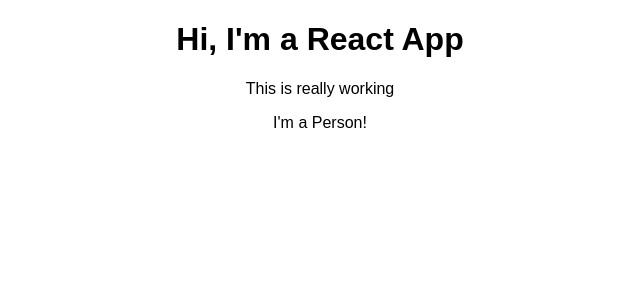
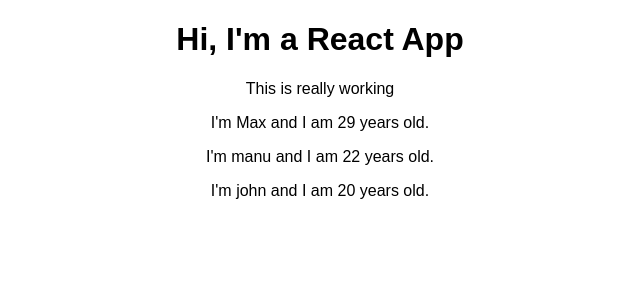
Before and after one commit to motty93/React, a React (Create React App) app in the folder react-complete-guide/: page / in a window 1280 px wide. Shown: the top 300 px of the page, without its empty margins (320-960 px from the left). Built offline with nearby package versions, Linux system fonts and the light colour scheme.

Commit message:
add: Person props

```diff
--- a/react-complete-guide/src/App.js
+++ b/react-complete-guide/src/App.js
@@ -8,7 +8,9 @@
       <div className="App">
         <h1>Hi, I'm a React App</h1>
         <p>This is really working</p>
-        <Person />
+        <Person name="Max" age="29" />
+        <Person name="manu" age="22" />
+        <Person name="john" age="20" />
       </div>
     );
     // return React.createElement('div', {className: 'App'}, React.createElement('h1', null, 'Him I\'m a React App');
--- a/react-complete-guide/src/Person/Person.js
+++ b/react-complete-guide/src/Person/Person.js
@@ -1,5 +1,5 @@
 import React from 'react';
 
-export const Person = () => {
-  return <p>I'm a Person!</p>
+export const Person = (props) => {
+  return <p>I'm {props.name} and I am {props.age} years old.</p>
 }
```
